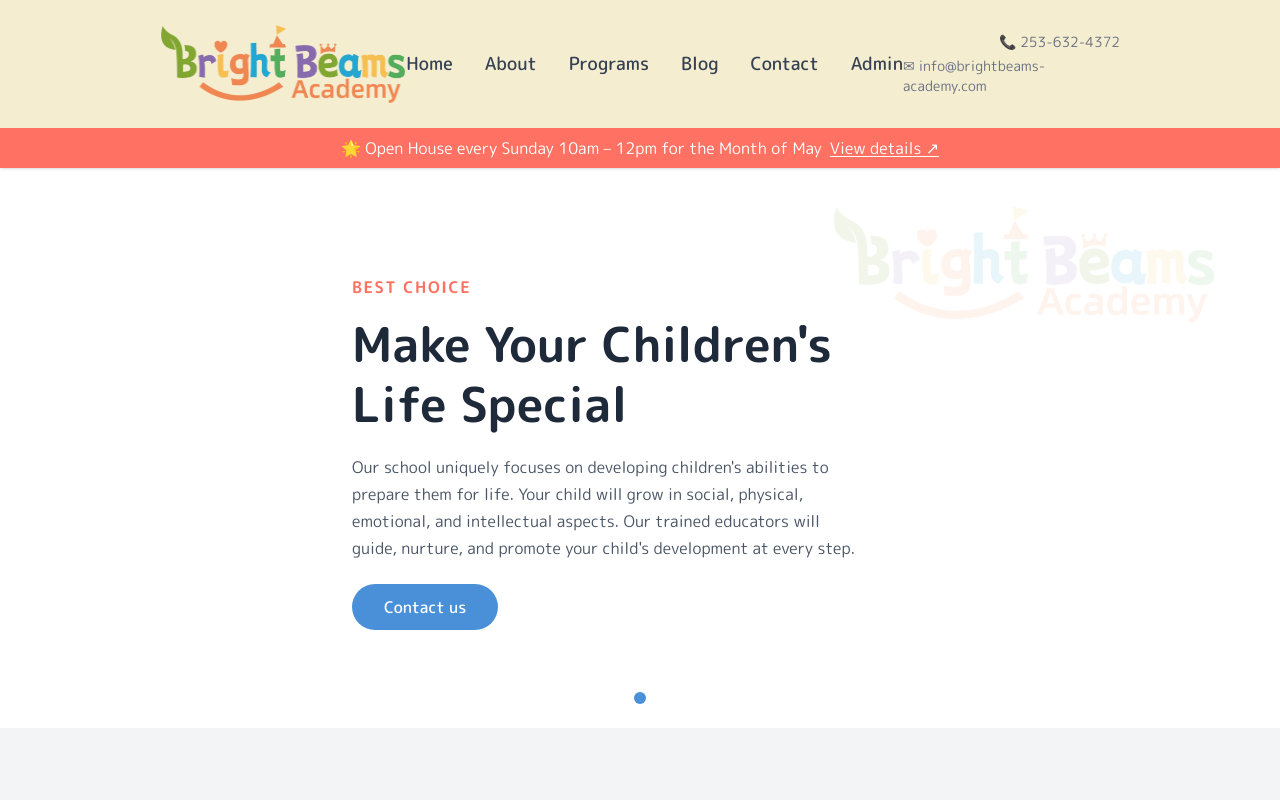
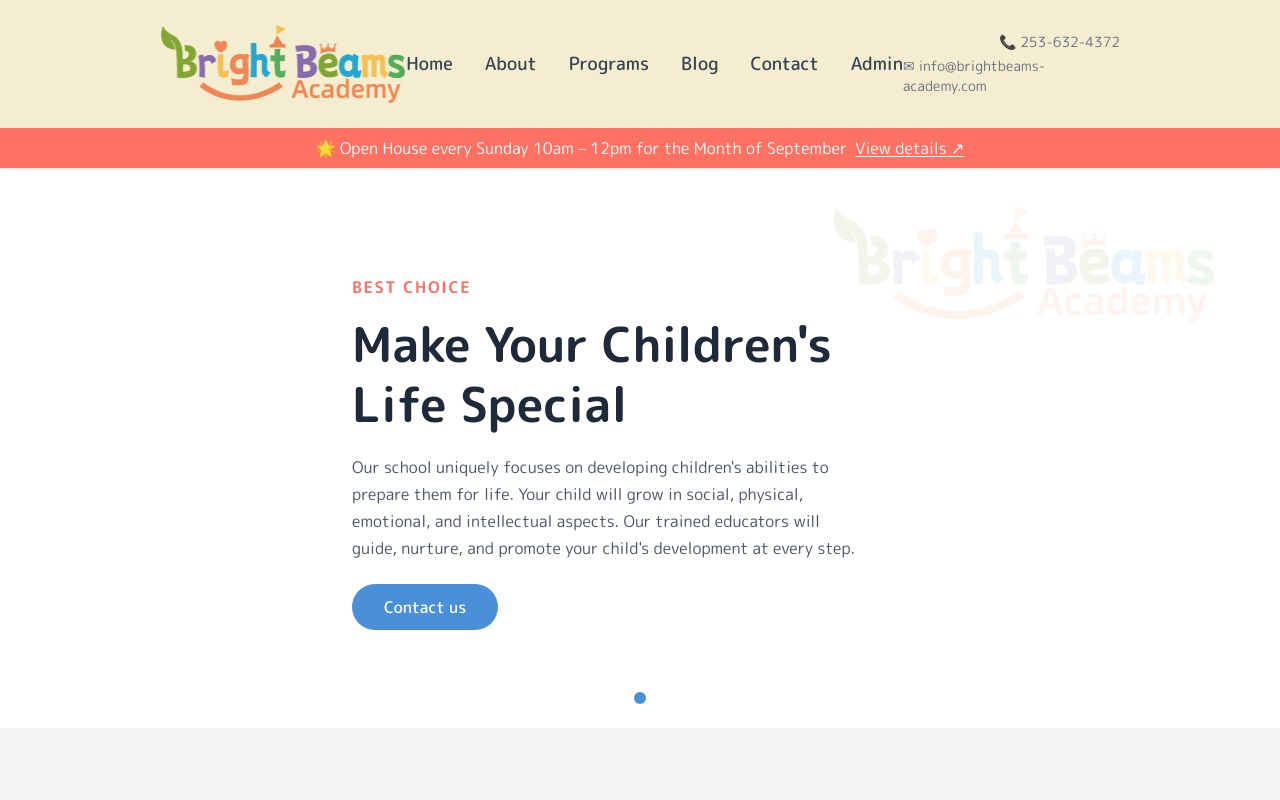
Before and after one commit to BrightBeamsAcademy/official_website, a Next.js app: page / in a window 1280 px wide. Shown: the top 800 px of the page. Built offline with nearby package versions, Linux system fonts and the light colour scheme.

Commit message:
Change Open House month from May to September
Updates the site header banner and the sample newsletter (preview text,
event date, and the seasonal greeting, which now reads fall).

```diff
--- a/app/components/Header.tsx
+++ b/app/components/Header.tsx
@@ -80,7 +80,7 @@ export default function Header() {
         className="block bg-[#ff7162] text-white text-sm md:text-base hover:opacity-90 transition-opacity"
       >
         <div className="max-w-5xl mx-auto px-8 py-2 text-center">
-          🌟 Open House every Sunday 10am – 12pm for the Month of May
+          🌟 Open House every Sunday 10am – 12pm for the Month of September
           <span className="ml-2 underline underline-offset-2">View details ↗</span>
         </div>
       </a>
--- a/emails/sample-newsletter.tsx
+++ b/emails/sample-newsletter.tsx
@@ -25,7 +25,7 @@ export default function SampleNewsletter({
 }) {
   return (
     <Newsletter
-      previewText="Open House every Sunday in May — plus a peek inside our classrooms."
+      previewText="Open House every Sunday in September — plus a peek inside our classrooms."
       siteUrl={siteUrl}
       unsubscribeUrl={unsubscribeUrl}
       recipientName={recipientName}
@@ -36,7 +36,7 @@ export default function SampleNewsletter({
       />
 
       <Intro>
-        It&apos;s a busy spring at Bright Beams Academy! Here&apos;s a quick look
+        It&apos;s a busy fall at Bright Beams Academy! Here&apos;s a quick look
         at what&apos;s happening this month, including our Open House series and
         a new peek inside the toddler room.
       </Intro>
@@ -55,7 +55,7 @@ export default function SampleNewsletter({
       />
 
       <EventBlock
-        date="Every Sunday in May"
+        date="Every Sunday in September"
         title="Open House"
         location="Bright Beams Academy, Redmond WA"
         description="Join us for a guided tour, meet our teachers, and see the classrooms in action. Drop in any Sunday between 10am – 12pm."
```
